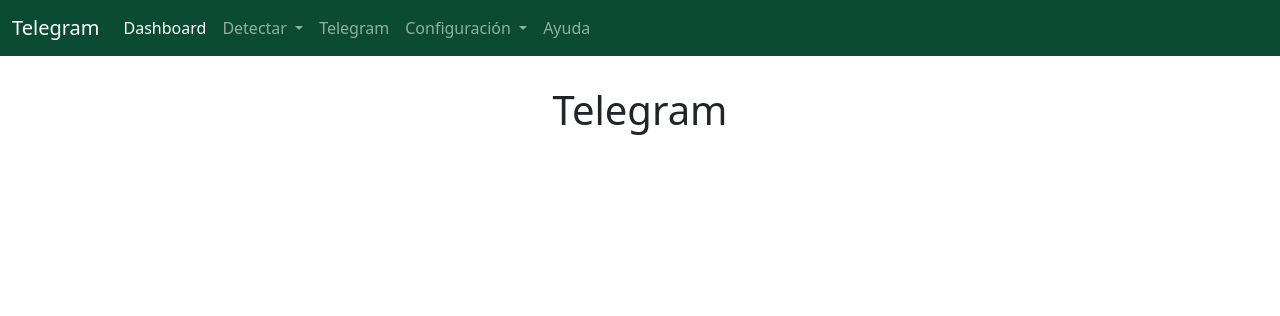
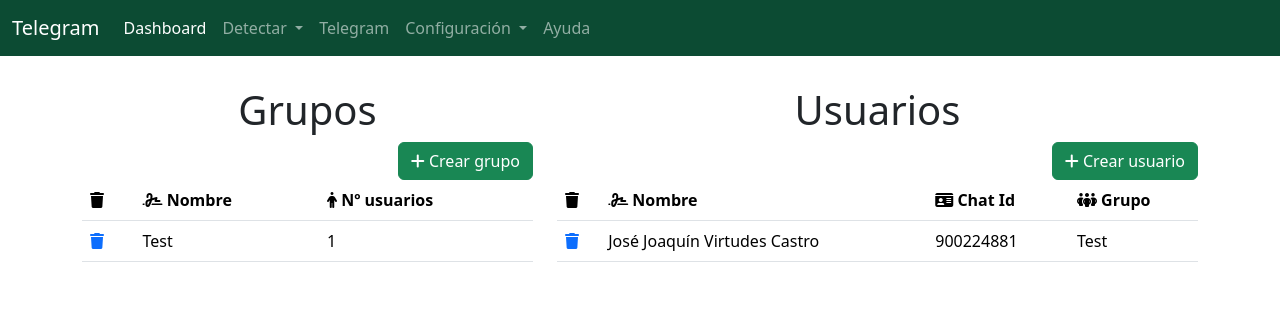
Before and after one commit to JoaVirtudes19/TFG_LiveGuardian, a Django app: page /Telegram/ in a window 1280 px wide. Shown: the top 316 px of the page. Run offline with Django 4.2, Linux system fonts and the light colour scheme; data comes from the database, SQL or seed files in the repository; both versions use the stored data as it was after the commit; parts of the project's set-up code (start-up, migrations or seed data) failed here and were passed over; some libraries are stand-ins or nearby versions.

Commit message:
Added telegram views and message

```diff
--- a/dashboard/dashboard/urls.py
+++ b/dashboard/dashboard/urls.py
@@ -30,7 +30,11 @@
     path('deleteCam/<int:id_cam>',deleteCam),
     path('deleteDetection/<int:id_detection>',deleteDetection),
     path('deleteDetector/<int:id_detector>',deleteDetector),
+    path('deleteUser/<int:id_user>',deleteUser),
+    path('deleteGroup/<int:id_group>',deleteGroup),
     path('CrearDetector/',crearDetector),
+    path('CrearUsuario/',crearUsuario),
+    path('CrearGrupo/',crearGrupo),
     path('camara/<int:id_cam>',detailCam),
     path('detection/<int:id_detection>',detailDetection),
 
--- a/dashboard/web/camera.py
+++ b/dashboard/web/camera.py
@@ -10,7 +10,10 @@
 from web.models import Detection
 from datetime import datetime
 from django.core.files.uploadedfile import SimpleUploadedFile
+import telebot
+from telebot import types
 
+TOKEN = "5282233910:AAG_mddkn8zdw_Iip-n1zQX_gSURiBLomC0" ###Este toquen se saca desde la configuración
 class VideoCamera(object):
     def __init__(self,instance):
         self.instance  = instance
@@ -60,6 +63,13 @@
         image_file = SimpleUploadedFile('detection-cam-'+str(self.instance.id) + '.jpg', buffer.getvalue())
         fecha = datetime.now()
         Detection.objects.create(cam=self.instance,date=fecha,img=image_file,items=str(labels),pred=str(scores),detector=self.instance.detector)
+        ### Enviar mensaje de telegram
+        bot = telebot.TeleBot(TOKEN)
+        for grupo in self.instance.groups.all():
+            for user in grupo.user_set.all():
+                bot.send_message(user.chat_id,"📸Detección:\nCámara: {}\nFecha: {}\nItems: {}\n%: {}".format(self.instance.name,datetime.now(),labels,scores))
+                bot.send_photo(user.chat_id, img_pil)
+
 
 
 
--- a/dashboard/web/templates/telegram.html
+++ b/dashboard/web/templates/telegram.html
@@ -4,6 +4,55 @@
 
 {% block contenido %}
 <main role="main">
-    <h1 class="text-center" style="margin-top: 30px;">Telegram</h1>
+    <div class="container">
+        <div class="row">
+            <div class="col-sm-5">
+                <h1 class="text-center" style="margin-top: 30px;">Grupos</h1>
+                <div class="d-flex flex-row-reverse bd-highlight"><a href="/CrearGrupo/"><button type="button" class="btn btn-success"><i class="fas fa-plus"></i> Crear grupo</button></a></div>
+                <table class="table">
+                    <thead>
+                      <tr>
+                        <th scope="col"><i class="fa-solid fa-trash"></i></th>
+                        <th scope="col"><i class="fa-solid fa-signature"></i> Nombre</th>
+                        <th scope="col"><i class="fa-solid fa-person"></i> Nº usuarios</th>
+                      </tr>
+                    </thead>
+                    <tbody>
+                        {% for group in groups %}
+                        <tr>
+                            <th scope="row"><a href="/deleteGroup/{{group.id}}"> <i class="fa-solid fa-trash"></i> </a></th>
+                            <td>{{group.name}}</td>
+                            <td>{{group.user_set.all|length}}</td>
+                          </tr>
+                        {% endfor %}
+                    </tbody>
+                  </table>
+            </div>
+            <div class="col-sm-7">
+                <h1 class="text-center" style="margin-top: 30px;">Usuarios</h1>
+                <div class="d-flex flex-row-reverse bd-highlight"><a href="/CrearUsuario/"><button type="button" class="btn btn-success"><i class="fas fa-plus"></i> Crear usuario</button></a></div>
+                <table class="table">
+                    <thead>
+                      <tr>
+                        <th scope="col"><i class="fa-solid fa-trash"></i></th>
+                        <th scope="col"><i class="fa-solid fa-signature"></i> Nombre</th>
+                        <th scope="col"><i class="fa-solid fa-id-card"></i> Chat Id</th>
+                        <th scope="col"><i class="fa-solid fa-people-group"></i> Grupo</th>
+                      </tr>
+                    </thead>
+                    <tbody>
+                        {% for user in users %}
+                        <tr>
+                            <th scope="row"><a href="/deleteUser/{{user.id}}"> <i class="fa-solid fa-trash"></i> </a></th>
+                            <td>{{user.name}}</td>
+                            <td>{{user.chat_id}}</td>
+                            <td>{{user.group.name}}</td>
+                          </tr>
+                        {% endfor %}
+                    </tbody>
+                  </table>
+            </div>
+        </div>
+    </div>
     </main>
 {% endblock %}
--- a/dashboard/web/views.py
+++ b/dashboard/web/views.py
@@ -1,12 +1,12 @@
 from django.shortcuts import render
 from web.camera import camCache
 from django.http import StreamingHttpResponse, HttpResponseRedirect
-from web.models import Cam,Detection,Detector
-from web.forms import CrearCamara,CrearDetector
+from web.models import Cam,Detection,Detector,User,Group
+from web.forms import CrearCamara,CrearDetector, CrearUsuario, CrearGrupo
 from django import forms
 from django.forms import ModelForm
 import cv2
-import datetime
+from datetime import datetime
 import base64
 from PIL import Image
 from django.core.files.uploadedfile import SimpleUploadedFile
@@ -15,13 +15,15 @@
 # Create your views here.
 
 
-
 def inicio(request):
     cameras = Cam.objects.all()
     return render(request,'inicio.html',{'titulo':"Dashboard",'cameras':cameras}) ### Vista provisional
 
 def telegram(request):
-    return render(request,'telegram.html',{'titulo':"Telegram"}) ### Vista provisional
+    titulo = "Telegram"
+    usuarios = User.objects.all().order_by('-id')
+    grupos = Group.objects.all().order_by('-id')
+    return render(request,'telegram.html',{'titulo':titulo,'users':usuarios,'groups':grupos}) ### Vista provisional
 
 def detecciones(request):
     titulo = "Detecciones"
@@ -67,6 +69,36 @@
         return render(request,'formulario.html',{'titulo':titulo,'form':form,'ruta':'/CrearDetector/'}) ### Vista provisional
 
 
+def crearUsuario(request):
+    titulo = "Crear usuario"
+    if request.method == 'POST':
+        form = CrearUsuario(request.POST)
+        if form.is_valid():
+            usuario = form.save()
+            return HttpResponseRedirect('/Telegram')
+        else:
+            return render(request,'formulario.html',{'titulo':titulo,'form':form,'ruta':'/CrearUsuario/'}) ### Vista provisional
+
+    else:
+        form = CrearUsuario()
+        return render(request,'formulario.html',{'titulo':titulo,'form':form,'ruta':'/CrearUsuario/'}) ### Vista provisional
+
+
+def crearGrupo(request):
+    titulo = "Crear grupo"
+    if request.method == 'POST':
+        form = CrearGrupo(request.POST)
+        if form.is_valid():
+            grupo = form.save()
+            return HttpResponseRedirect('/Telegram')
+        else:
+            return render(request,'formulario.html',{'titulo':titulo,'form':form,'ruta':'/CrearGrupo/'}) ### Vista provisional
+
+    else:
+        form = CrearGrupo()
+        return render(request,'formulario.html',{'titulo':titulo,'form':form,'ruta':'/CrearGrupo/'}) ### Vista provisional
+
+
 def deleteCam(request,id_cam):
     try:
         Cam.objects.get(id=id_cam).delete() ### Intentamos borrar la cámara
@@ -84,6 +116,14 @@
         Detector.objects.get(id=id_detector).delete()
         return HttpResponseRedirect('/Detectores')
 
+def deleteUser(request,id_user):
+        User.objects.get(id=id_user).delete()
+        return HttpResponseRedirect('/Telegram')
+
+def deleteGroup(request,id_group):
+        Group.objects.get(id=id_group).delete()
+        return HttpResponseRedirect('/Telegram')
+
 def detailCam(request,id_cam):
     ### Este Bloque de código se puede separar en una función aparte
     if request.method == 'POST':
@@ -94,8 +134,9 @@
         buffer = BytesIO()
         img_pil.save(buffer, format='JPEG')
         image_file = SimpleUploadedFile('detection-cam-'+str(id_cam) + '.jpg', buffer.getvalue())
-        fecha = datetime.datetime.now()
+        fecha = datetime.now()
         Detection.objects.create(cam=cam,date=fecha,img=image_file,items='',pred='',detector=None)
+
     titulo = "Vista detallada"
     cam = Cam.objects.all().get(id=id_cam)
     return render(request,'detail.html',{'titulo':titulo,'cam':cam}) ### Vista provisional
```
Also changed, not shown: dashboard/web/forms.py (+30 -1 lines), dashboard/db.sqlite3, dashboard/static/detections/detection-cam-17.jpg (added), dashboard/static/detections/detection-cam-17_SyDMg8c.jpg (added), dashboard/static/detections/detection-cam-17_wgeZ0vR.jpg (added), dashboard/static/detections/detection-cam-18.jpg (added).
